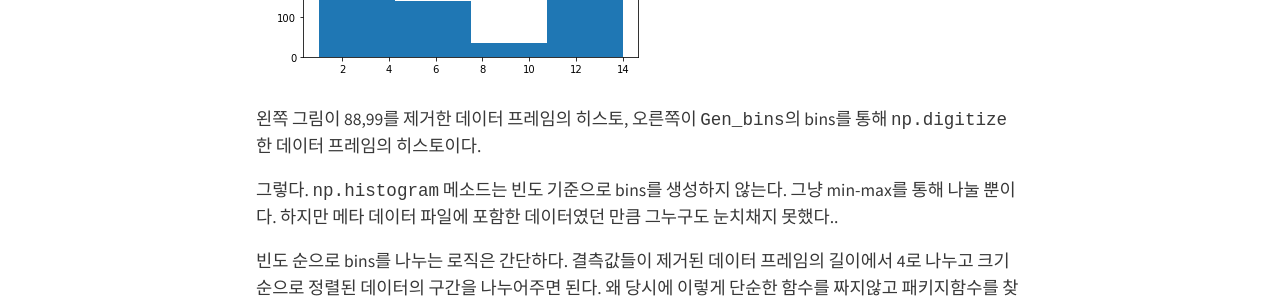
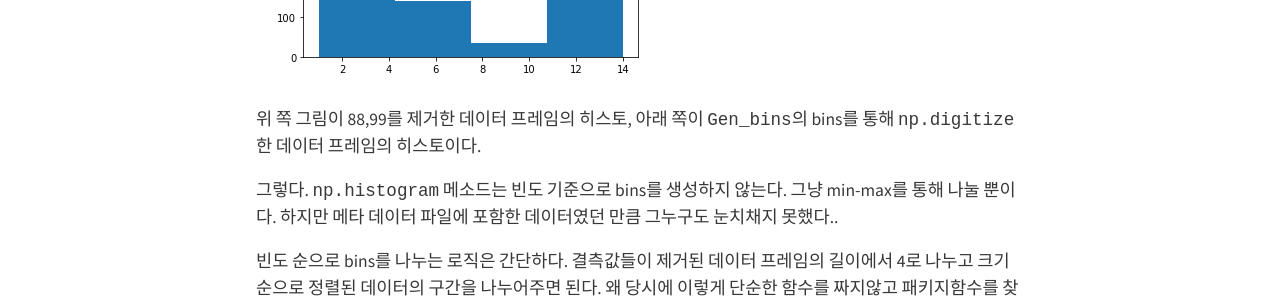
Before and after one commit to pandapear557/pandapear557.github.io, a Jekyll site: the page built from _posts/2022-11-11-Categorize.md, in a window 1280 px wide and 900 px high, scrolled down 2050 px. Shown: the part 313-613 px from the top of the window. Built offline with Jekyll 4.4.1, drawn with Linux system fonts in a browser that asks for light colours; nearby versions of some CDN libraries.

Commit message:
Update 2022-11-11-Categorize.md

```diff
--- a/_posts/2022-11-11-Categorize.md
+++ b/_posts/2022-11-11-Categorize.md
@@ -83,7 +83,7 @@ out.
 
 ![hist2](https://raw.githubusercontent.com/pandapear557/pandapear557.github.io/main/assets/img/ideaNote_cat/img2.png)
 
- 왼쪽 그림이 88,99를 제거한 데이터 프레임의 히스토, 오른쪽이 `Gen_bins`의 bins를 통해 `np.digitize` 한 데이터 프레임의 히스토이다.
+ 위 쪽 그림이 88,99를 제거한 데이터 프레임의 히스토, 아래 쪽이 `Gen_bins`의 bins를 통해 `np.digitize` 한 데이터 프레임의 히스토이다.
 
 그렇다. `np.histogram` 메소드는 빈도 기준으로 bins를 생성하지 않는다. 그냥 min-max를 통해 나눌 뿐이다. 하지만 메타 데이터 파일에 포함한 데이터였던 만큼 그누구도 눈치채지 못했다..
 
```
